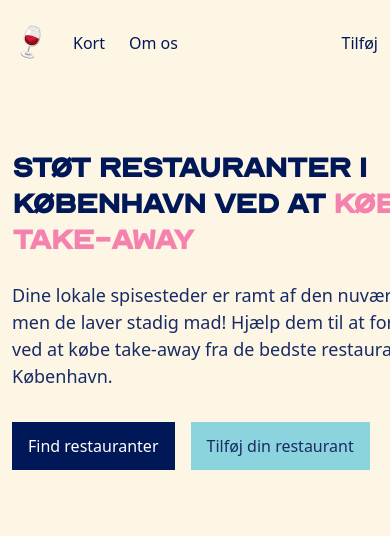
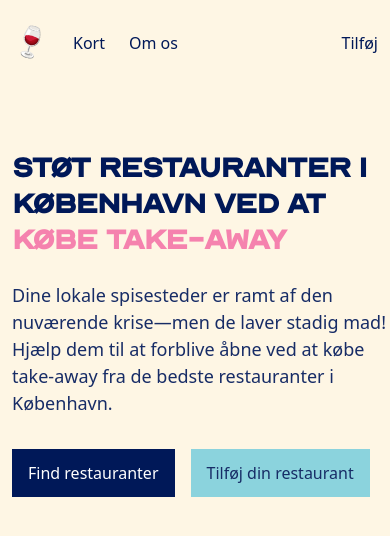
Before and after one commit to covid19-group/dinecph, a Next.js app: page / in a window 390 px wide. Shown: the top 536 px of the page. Built offline with nearby package versions, Linux system fonts and the light colour scheme; a web font is replaced by a local one; what @tailwindcss/custom-forms would draw is missing.

Commit message:
responsive bug

```diff
--- a/pages/index.js
+++ b/pages/index.js
@@ -10,8 +10,8 @@ export default () => (
     <div className="min-h-screen flex flex-col">
       <Nav />
       <main className="flex-auto py-16 md:pt-8 lg:pt-0">
-        <div className="max-w-6xl flex items-center overflow-hidden mx-auto">
-          <div className="flex-auto w-128 flex-shrink-0 pl-3 md:pr-16">
+        <div className="max-w-6xl flex items-center md:overflow-hidden mx-auto">
+          <div className="flex-auto w-128 md:flex-shrink-0 pl-3 md:pr-16">
             <h1 className="max-w-xl font-extrabold text-4xl sm:text-5xl leading-none mb-6">
               Støt restauranter i København ved at{' '}
               <br className="hidden sm:inline" />
```
